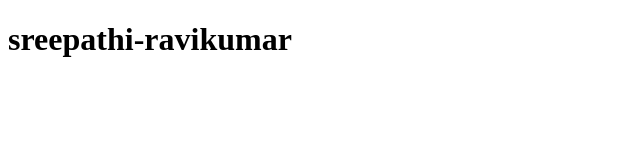
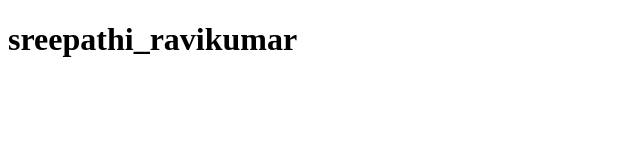
Before and after one commit to sreepathi-ravikumar/demo, a plain HTML site: page index.html in a window 1280 px wide. Shown: the full height of the page, 0-640 px from the left. Drawn offline with Linux system fonts and the light colour scheme.

Commit message:
fix : error

```diff
--- a/index.html
+++ b/index.html
@@ -6,6 +6,6 @@
 	<title></title>
 </head>
 <body>
-	<h1>sreepathi-ravikumar</h1>
+	<h1>sreepathi_ravikumar</h1>
 </body>
 </html>
```
